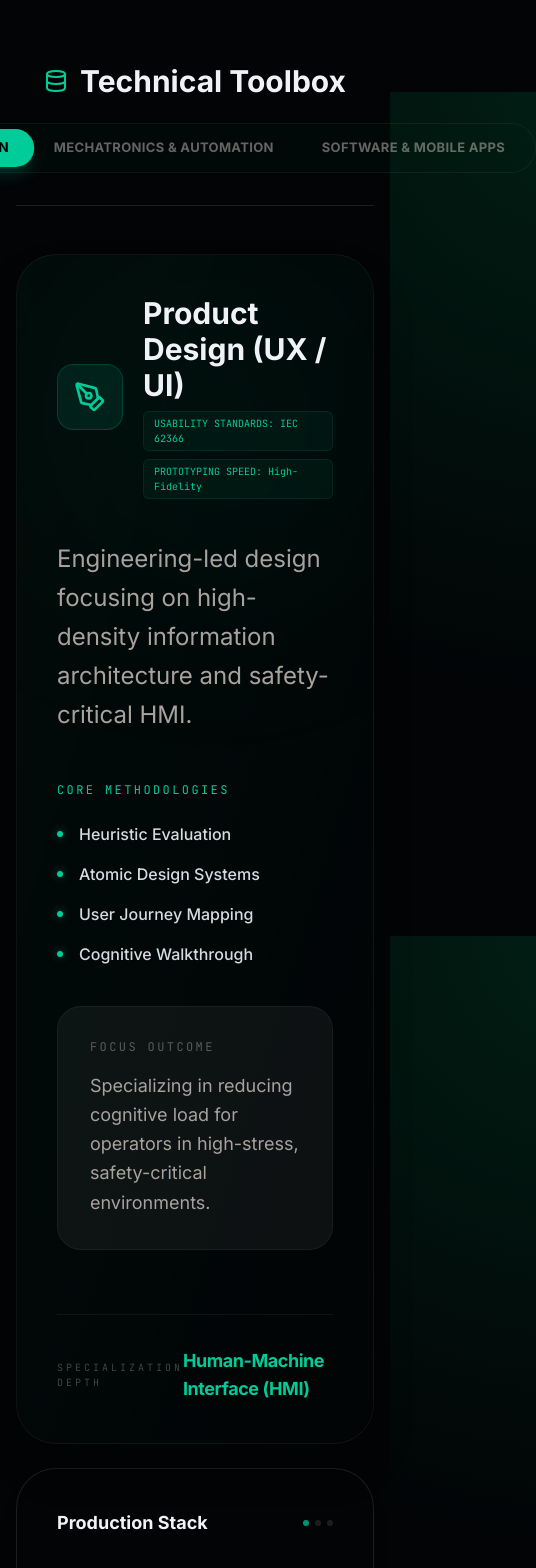
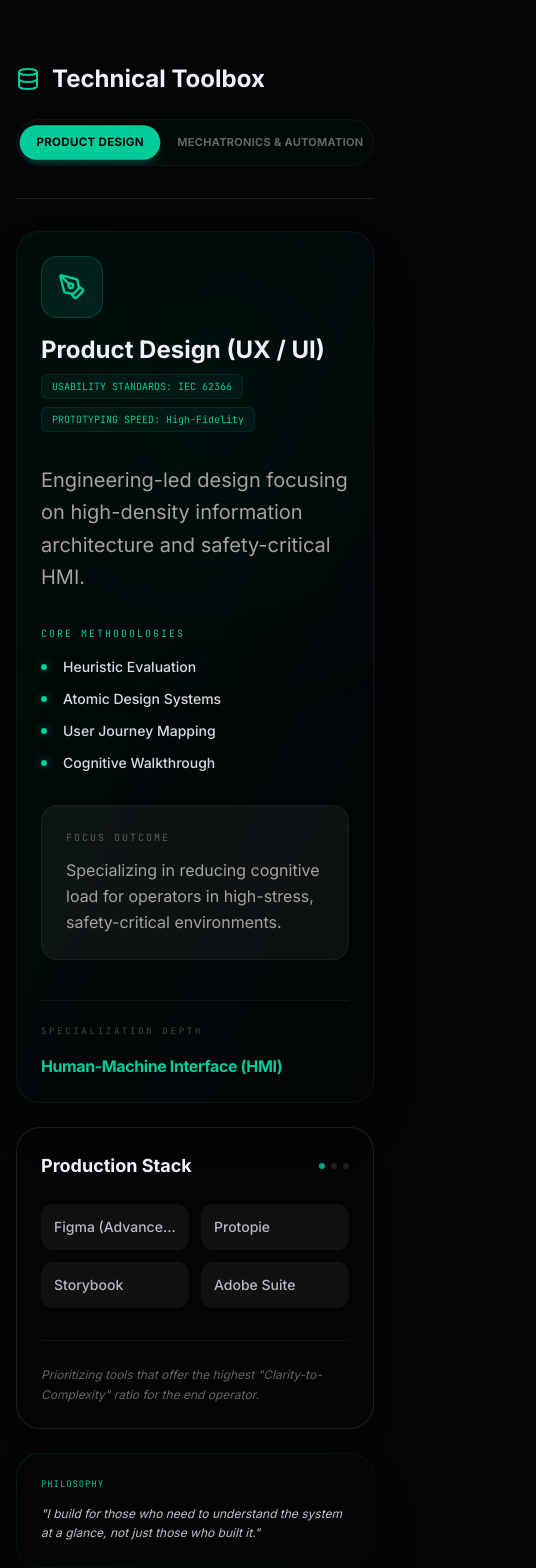
Before and after one commit to kanoonhazan/hazans-gix, a React (Vite) app: page /about in a window 390 px wide. Shown: the part 2440-4008 px from the top of the page, 536 px wide, since content can reach past the window. Built offline with nearby package versions, Linux system fonts and the light colour scheme.

Commit message:
UI: Enhance Technical Toolbox responsiveness for all device sizes

```diff
--- a/pages/About.tsx
+++ b/pages/About.tsx
@@ -124,25 +124,27 @@ const About: React.FC = () => {
       </div>
 
       {/* Technical Proficiency Playground */}
-      <div className="mb-32 opacity-0 animate-fade-in-up delay-300">
-        <div className="flex flex-col md:flex-row items-center justify-between mb-12 border-b border-white/10 pb-8 gap-6">
-          <h2 className="text-3xl font-bold text-antiFlashWhite flex items-center">
+      <div className="mb-20 md:mb-32 opacity-0 animate-fade-in-up delay-300">
+        <div className="flex flex-col lg:flex-row lg:items-center justify-between mb-8 md:mb-12 border-b border-white/10 pb-8 gap-6">
+          <h2 className="text-2xl md:text-3xl font-bold text-antiFlashWhite flex items-center">
             <Database className="w-6 h-6 mr-3 text-caribbeanGreen" /> Technical Toolbox
           </h2>
 
-          <div className="flex bg-darkGreen/20 p-1.5 rounded-full border border-white/5 backdrop-blur-md">
+          <div className="flex bg-darkGreen/20 p-1 rounded-full border border-white/5 backdrop-blur-md overflow-x-auto no-scrollbar max-w-full">
+            <div className="flex space-x-1 min-w-max p-0.5">
               {categories.map((cat) => (
                 <button
                   key={cat}
                   onClick={() => setActiveTab(cat)}
-                className={`px-6 py-2 rounded-full text-[13px] font-bold tracking-wide transition-all duration-500 whitespace-nowrap ${activeTab === cat
+                  className={`px-4 md:px-6 py-2 rounded-full text-[11px] md:text-[13px] font-bold tracking-wide transition-all duration-500 whitespace-nowrap uppercase ${activeTab === cat
                     ? 'bg-caribbeanGreen text-richBlack shadow-lg shadow-caribbeanGreen/20 scale-105'
                     : 'text-stone/60 hover:text-antiFlashWhite'
                     }`}
                 >
-                {cat.split(' (')[0].toUpperCase()}
+                  {cat.split(' (')[0]}
                 </button>
               ))}
+            </div>
           </div>
         </div>
 
@@ -150,16 +152,16 @@ const About: React.FC = () => {
         <div className="grid grid-cols-1 md:grid-cols-12 gap-6 transition-all duration-500">
 
           {/* Main Context Card */}
-          <div className="md:col-span-8 bg-gradient-to-br from-darkGreen/30 to-richBlack border border-white/5 rounded-[2.5rem] p-10 flex flex-col justify-between relative overflow-hidden group shadow-2xl">
+          <div className="md:col-span-8 bg-gradient-to-br from-darkGreen/30 to-richBlack p-6 md:p-10 rounded-3xl md:rounded-[2.5rem] border border-white/5 flex flex-col justify-between relative overflow-hidden group shadow-2xl">
             <div className="absolute top-0 right-0 w-80 h-80 bg-caribbeanGreen/5 rounded-full blur-[120px]"></div>
 
             <div className="relative z-10">
-              <div className="flex items-center space-x-5 mb-10">
-                <div className="p-4 bg-caribbeanGreen/10 rounded-2xl border border-caribbeanGreen/20">
-                  {React.createElement(toolboxData[activeTab as keyof typeof toolboxData].icon, { className: "w-8 h-8 text-caribbeanGreen" })}
+              <div className="flex flex-col sm:flex-row sm:items-center space-y-4 sm:space-y-0 sm:space-x-5 mb-8 md:mb-10">
+                <div className="p-4 bg-caribbeanGreen/10 rounded-2xl border border-caribbeanGreen/20 w-fit">
+                  {React.createElement(toolboxData[activeTab as keyof typeof toolboxData].icon, { className: "w-7 h-7 md:w-8 md:h-8 text-caribbeanGreen" })}
                 </div>
                 <div>
-                  <h3 className="text-3xl font-bold text-antiFlashWhite mb-2">{activeTab}</h3>
+                  <h3 className="text-2xl md:text-3xl font-bold text-antiFlashWhite mb-2">{activeTab}</h3>
                   <div className="flex flex-wrap gap-2">
                     {toolboxData[activeTab as keyof typeof toolboxData].stats.map(stat => (
                       <div key={stat.label} className="text-[10px] font-mono text-caribbeanGreen bg-caribbeanGreen/5 px-2.5 py-1 rounded-md border border-caribbeanGreen/10">
@@ -170,64 +172,64 @@ const About: React.FC = () => {
                 </div>
               </div>
 
-              <p className="text-2xl text-stone leading-relaxed mb-12 max-w-3xl">
+              <p className="text-xl md:text-2xl text-stone leading-relaxed mb-8 md:mb-12 max-w-3xl">
                 {toolboxData[activeTab as keyof typeof toolboxData].description}
               </p>
 
-              <div className="grid grid-cols-1 sm:grid-cols-2 gap-10">
+              <div className="grid grid-cols-1 sm:grid-cols-2 gap-8 md:gap-10">
                 <div>
-                  <h4 className="text-xs font-mono uppercase tracking-[0.2em] text-caribbeanGreen mb-6">Core Methodologies</h4>
-                  <ul className="space-y-4">
+                  <h4 className="text-[10px] md:text-xs font-mono uppercase tracking-[0.2em] text-caribbeanGreen mb-4 md:mb-6">Core Methodologies</h4>
+                  <ul className="space-y-3 md:space-y-4">
                     {toolboxData[activeTab as keyof typeof toolboxData].methodologies.map(m => (
-                      <li key={m} className="flex items-center text-antiFlashWhite/90 font-medium">
+                      <li key={m} className="flex items-center text-antiFlashWhite/90 text-sm md:text-base font-medium">
                         <div className="w-1.5 h-1.5 bg-caribbeanGreen rounded-full mr-4 shadow-[0_0_8px_rgba(0,204,153,0.5)]"></div>
                         {m}
                       </li>
                     ))}
                   </ul>
                 </div>
-                <div className="bg-white/5 rounded-3xl p-8 border border-white/5">
-                  <h4 className="text-xs font-mono uppercase tracking-[0.2em] text-stone/50 mb-4">Focus Outcome</h4>
-                  <p className="text-stone leading-relaxed text-lg">
+                <div className="bg-white/5 rounded-2xl md:rounded-3xl p-6 md:p-8 border border-white/5">
+                  <h4 className="text-[10px] md:text-xs font-mono uppercase tracking-[0.2em] text-stone/50 mb-3 md:mb-4">Focus Outcome</h4>
+                  <p className="text-stone leading-relaxed text-base md:text-lg">
                     {toolboxData[activeTab as keyof typeof toolboxData].highlight}
                   </p>
                 </div>
               </div>
             </div>
 
-            <div className="relative z-10 mt-16 pt-8 border-t border-white/5 flex items-center justify-between">
-              <span className="text-stone/40 font-mono text-[10px] tracking-[0.3em] uppercase">Specialization Depth</span>
-              <span className="text-caribbeanGreen font-bold tracking-tight text-lg">{toolboxData[activeTab as keyof typeof toolboxData].focus}</span>
+            <div className="relative z-10 mt-10 md:mt-16 pt-6 md:pt-8 border-t border-white/5 flex flex-col sm:flex-row sm:items-center justify-between gap-4">
+              <span className="text-stone/40 font-mono text-[9px] md:text-[10px] tracking-[0.3em] uppercase">Specialization Depth</span>
+              <span className="text-caribbeanGreen font-bold tracking-tight text-base md:text-lg">{toolboxData[activeTab as keyof typeof toolboxData].focus}</span>
             </div>
           </div>
 
           {/* Side Column: Stack & Insight */}
           <div className="md:col-span-4 flex flex-col gap-6">
-            <div className="bg-richBlack border border-white/10 rounded-[2.5rem] p-10 flex flex-col group hover:border-caribbeanGreen/30 transition-all duration-500 shadow-xl flex-grow">
-              <h4 className="text-lg font-bold text-antiFlashWhite mb-8 flex items-center justify-between">
+            <div className="bg-richBlack border border-white/10 rounded-3xl md:rounded-[2.5rem] p-6 md:p-10 flex flex-col group hover:border-caribbeanGreen/30 transition-all duration-500 shadow-xl min-h-[300px]">
+              <h4 className="text-lg font-bold text-antiFlashWhite mb-6 md:mb-8 flex items-center justify-between">
                 Production Stack
                 <div className="flex space-x-1.5">
                   {[1, 2, 3].map(i => <div key={i} className={`w-1.5 h-1.5 rounded-full ${i === 1 ? 'bg-caribbeanGreen animate-pulse' : 'bg-white/10'}`}></div>)}
                 </div>
               </h4>
-              <div className="space-y-3">
+              <div className="grid grid-cols-2 md:grid-cols-1 gap-3">
                 {toolboxData[activeTab as keyof typeof toolboxData].techStack.map(tech => (
-                  <div key={tech} className="flex items-center p-4 bg-white/5 rounded-2xl border border-transparent group-hover:border-white/5 group-hover:bg-darkGreen/10 transition-all">
-                    <span className="text-antiFlashWhite/75 font-medium">{tech}</span>
+                  <div key={tech} className="flex items-center p-3 md:p-4 bg-white/5 rounded-xl md:rounded-2xl border border-transparent group-hover:border-white/5 group-hover:bg-darkGreen/10 transition-all text-sm md:text-base">
+                    <span className="text-antiFlashWhite/75 font-medium truncate">{tech}</span>
                   </div>
                 ))}
               </div>
-              <div className="mt-10 pt-8 border-t border-white/5">
-                <p className="text-sm text-stone/60 italic leading-relaxed">
+              <div className="mt-8 md:mt-10 pt-6 md:pt-8 border-t border-white/5">
+                <p className="text-xs md:text-sm text-stone/60 italic leading-relaxed">
                   Prioritizing tools that offer the highest "Clarity-to-Complexity" ratio for the end operator.
                 </p>
               </div>
             </div>
 
-            <div className="bg-gradient-to-br from-darkGreen to-richBlack p-1 rounded-[2.5rem] shadow-2xl">
-              <div className="bg-richBlack rounded-[2.4rem] p-8">
-                <span className="text-[10px] font-mono text-caribbeanGreen uppercase tracking-widest block mb-4">Philosophy</span>
-                <p className="text-antiFlashWhite/80 text-sm leading-relaxed italic">
+            <div className="bg-gradient-to-br from-darkGreen to-richBlack p-px rounded-3xl md:rounded-[2.5rem] shadow-2xl">
+              <div className="bg-richBlack rounded-[calc(1.5rem-1px)] md:rounded-[calc(2.5rem-1px)] p-6 md:p-8">
+                <span className="text-[9px] md:text-[10px] font-mono text-caribbeanGreen uppercase tracking-widest block mb-3 md:mb-4">Philosophy</span>
+                <p className="text-antiFlashWhite/80 text-xs md:text-sm leading-relaxed italic">
                   "I build for those who need to understand the system at a glance, not just those who built it."
                 </p>
               </div>
```
Lines whose indentation alone changed are shown as unchanged.
